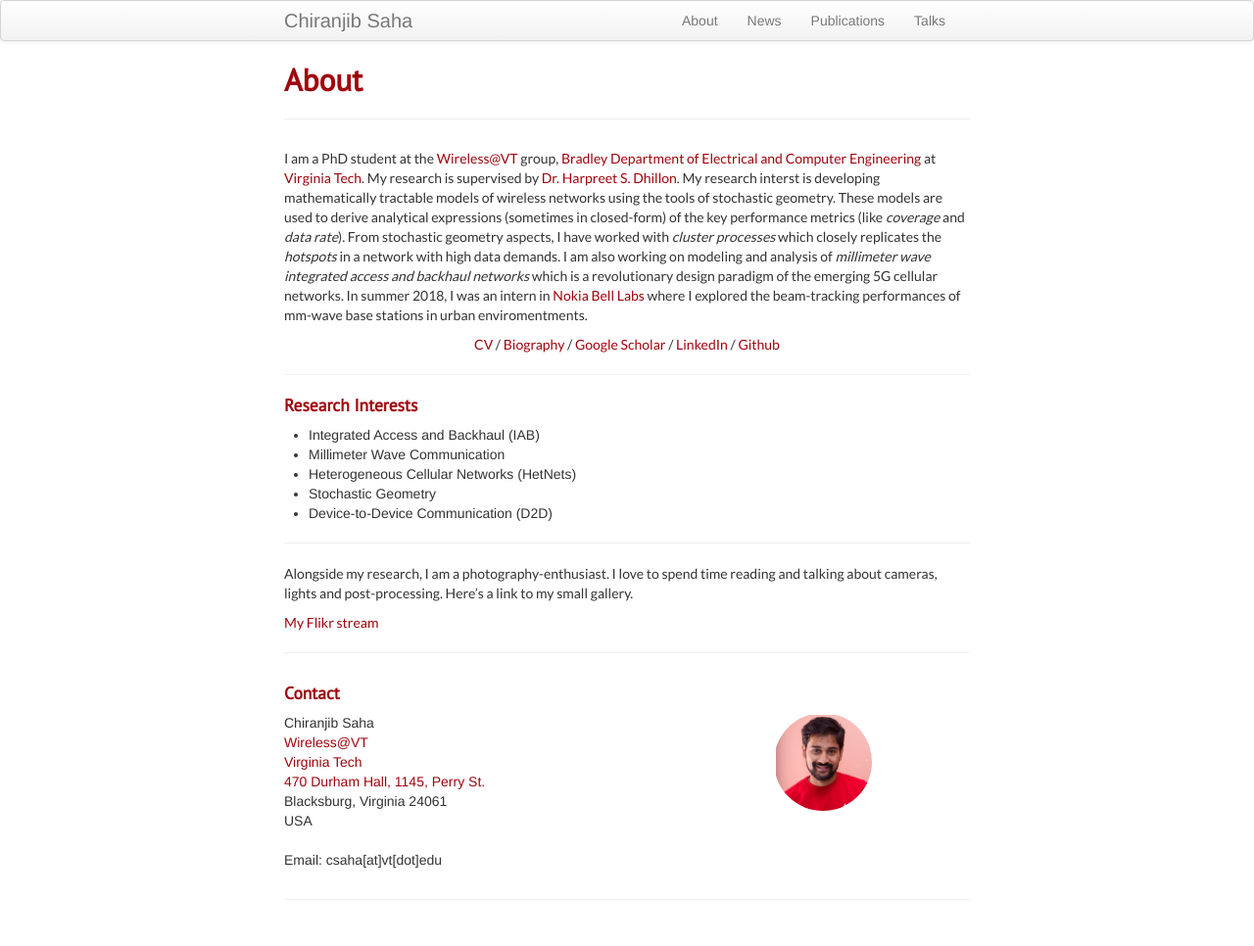
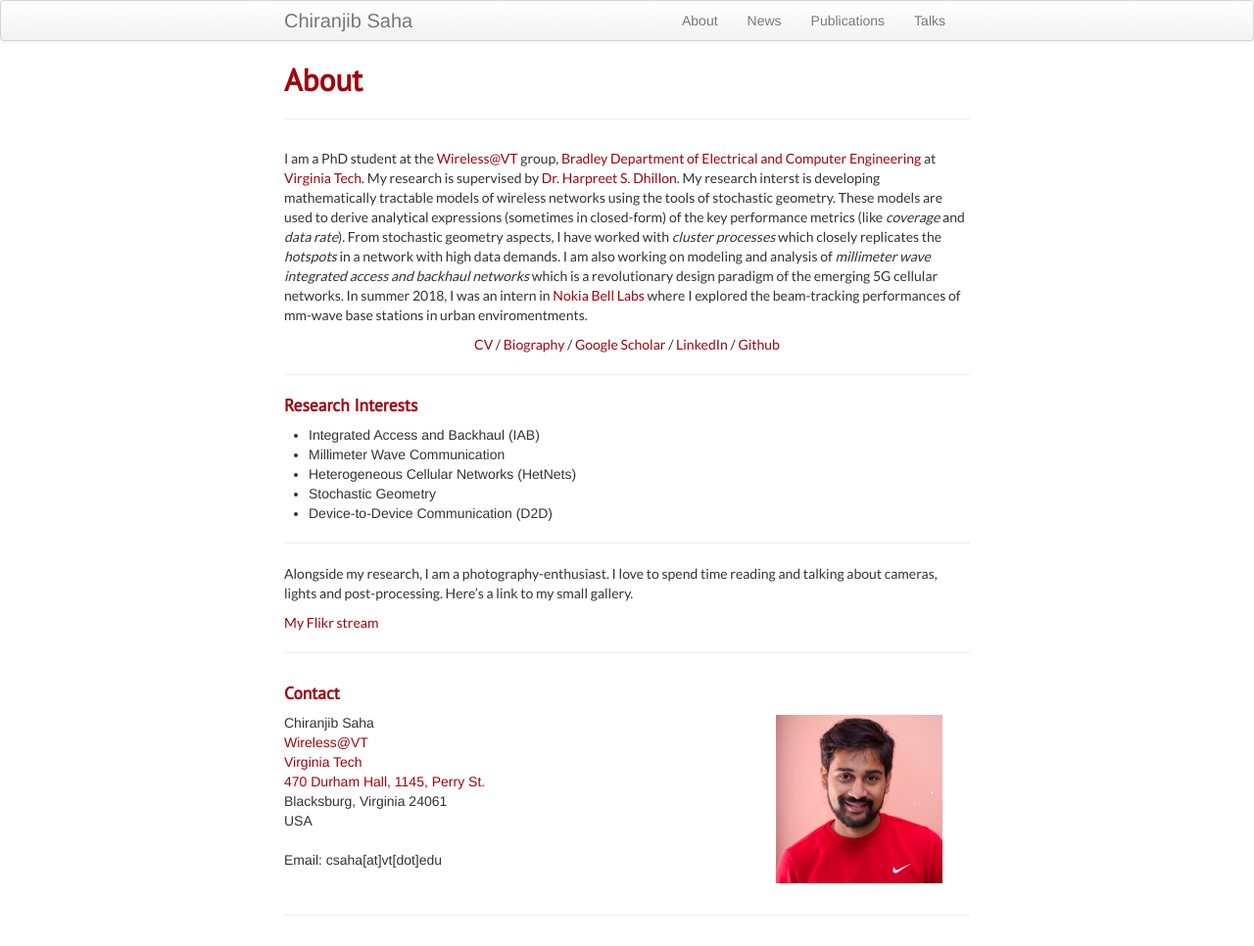
Before and after one commit to chiranjibsaha/chiranjibsaha.github.io, a Jekyll site: the page built from index.md, in a window 1280 px wide. Shown: the whole page at 98% size. Built offline with Jekyll 4.4.1, drawn with Linux system fonts in a browser that asks for light colours.

Commit message:
Update kbroman.css

```diff
--- a/assets/themes/twitter/css/kbroman.css
+++ b/assets/themes/twitter/css/kbroman.css
@@ -72,15 +72,15 @@ font-family: 'PT Sans', sans-serif;
 
 
 .image-cropper {
-    width: 100px;
-    height: 100px;
-    position: relative;
-    overflow: hidden;
+  //  width: 100px;
+  //  height: 100px;
+  //  position: relative;
+  //  overflow: hidden;
     border-radius: 80%;
 }
 .profile-pic {
-    display: inline;
-    margin: 0 auto;
-    height: 100%;
-    width: auto;
+  //  display: inline;
+   // margin: 0 auto;
+   // height: 100%;
+   // width: auto;
 }
```
